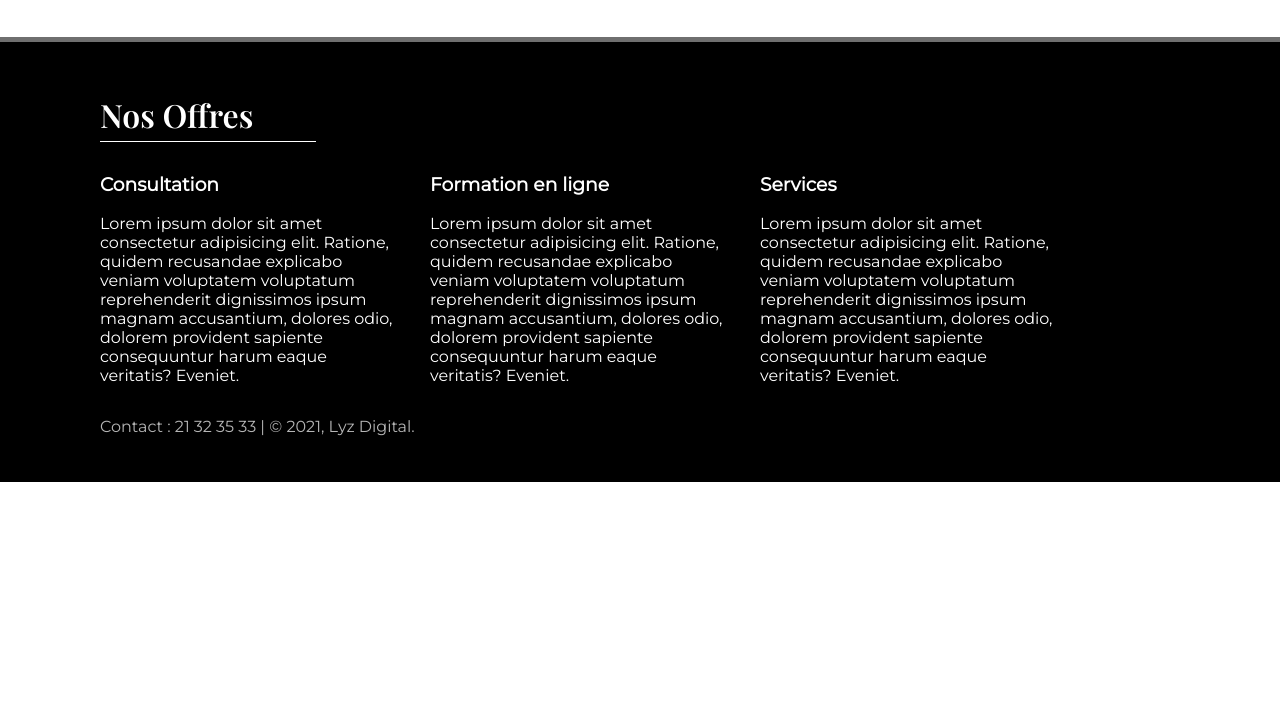
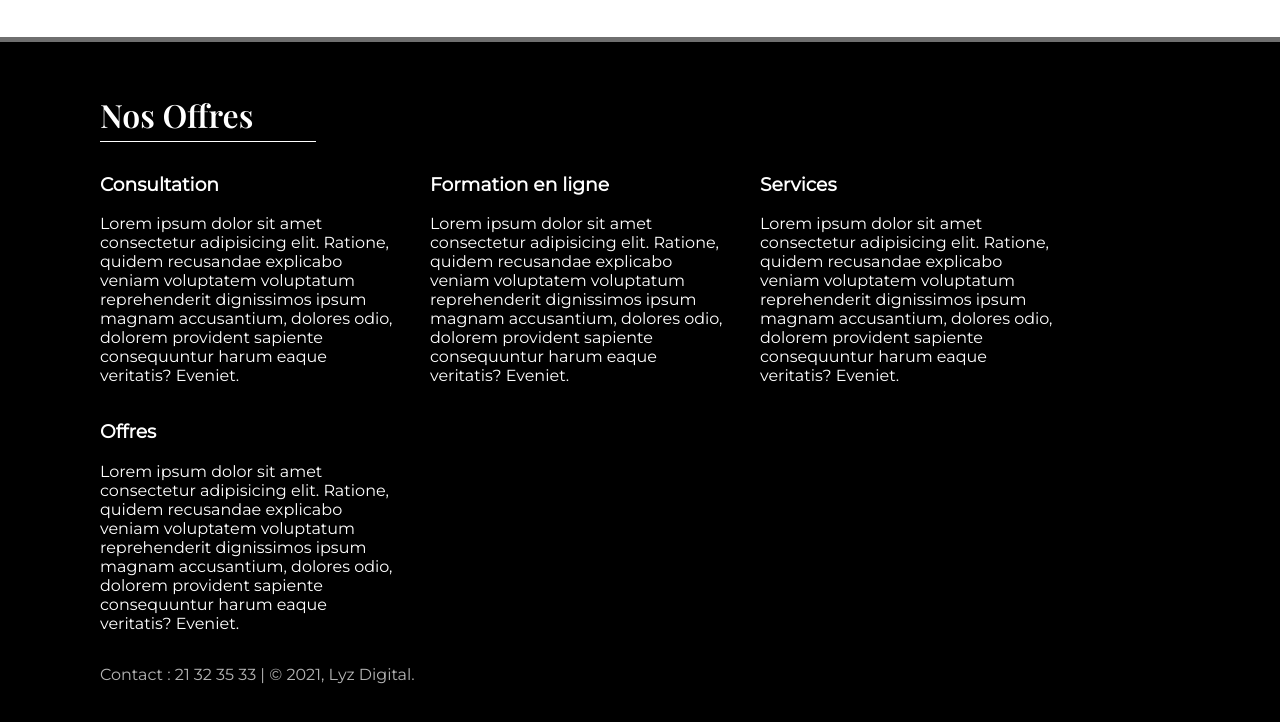
Before and after one commit to Rico-Dah/Lyzdigital.github.io, a plain HTML site: page index.html in a window 1280 px wide. Shown: the part 1601-2323 px from the top of the page. Before the commit the page ends 2083 px from the top, so only its background shows below. Drawn offline with nearby package versions, Linux system fonts and the light colour scheme.

Commit message:
updating

```diff
--- a/index.html
+++ b/index.html
@@ -81,6 +81,11 @@
                 <p>Lorem ipsum dolor sit amet consectetur adipisicing elit. Ratione, quidem recusandae explicabo veniam voluptatem voluptatum reprehenderit dignissimos ipsum magnam accusantium, dolores odio, dolorem provident sapiente consequuntur harum eaque veritatis? Eveniet.</p>
             </div>
 
+            <div class="service">
+                <h3>Offres</h3>
+                <p>Lorem ipsum dolor sit amet consectetur adipisicing elit. Ratione, quidem recusandae explicabo veniam voluptatem voluptatum reprehenderit dignissimos ipsum magnam accusantium, dolores odio, dolorem provident sapiente consequuntur harum eaque veritatis? Eveniet.</p>
+            </div>
+
         </div>
 
         <p id="contact">Contact : 21 32 35 33 | &copy; 2021, Lyz Digital.</p>
```
